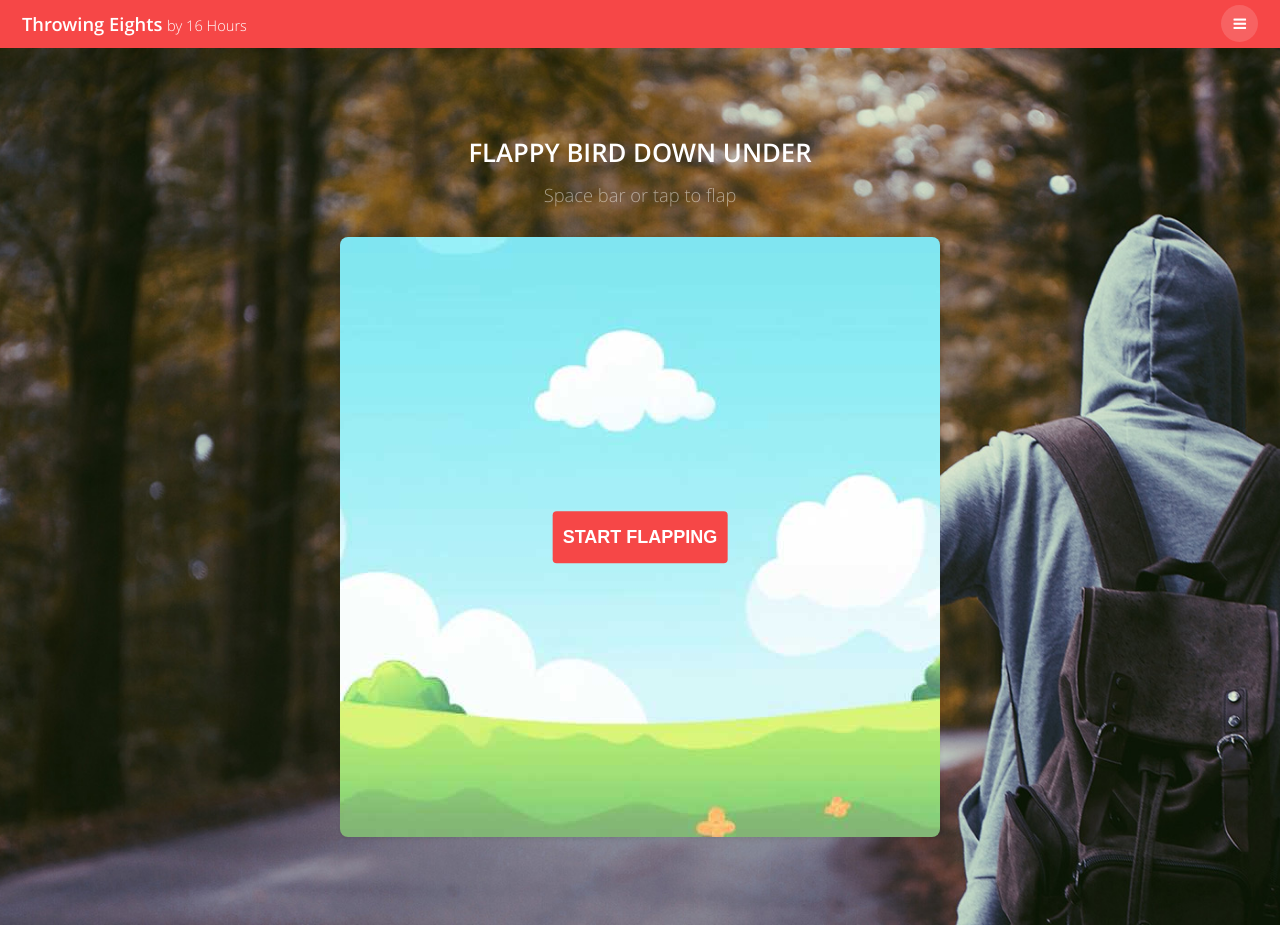
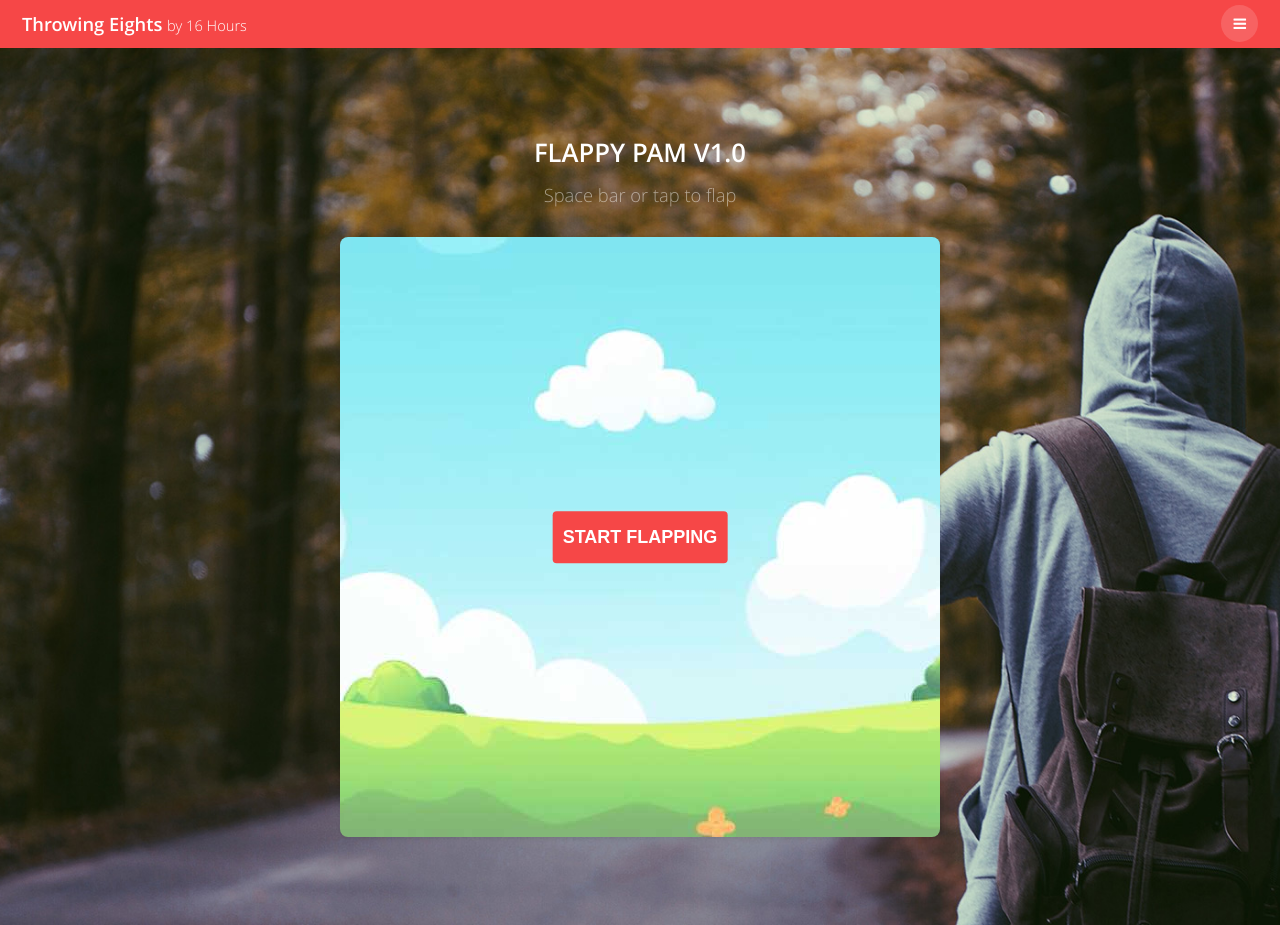
Before and after one commit to manu72/throwing-eights, a website: page flappygame.html in a window 1280 px wide. Drawn offline with Linux system fonts and the light colour scheme.

Commit message:
changed title added version

```diff
--- a/flappygame.html
+++ b/flappygame.html
@@ -85,7 +85,7 @@
     <section id="post" class="wrapper bg-img" data-bg="banner2.jpg">
       <div class="inner">
         <header class="align-center">
-          <h2>Flappy Bird Down Under</h2>
+          <h2>Flappy Pam v1.0</h2>
           <p>Space bar or tap to flap</p>
         </header>
         <div id="game-container">
```
